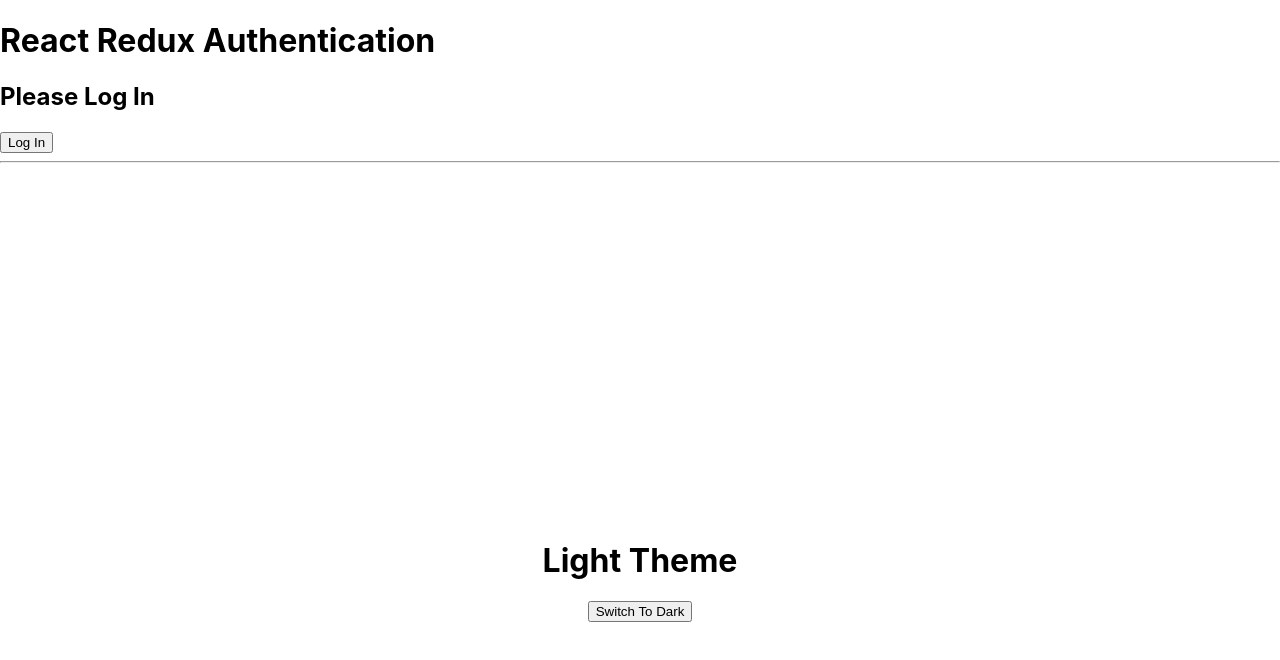
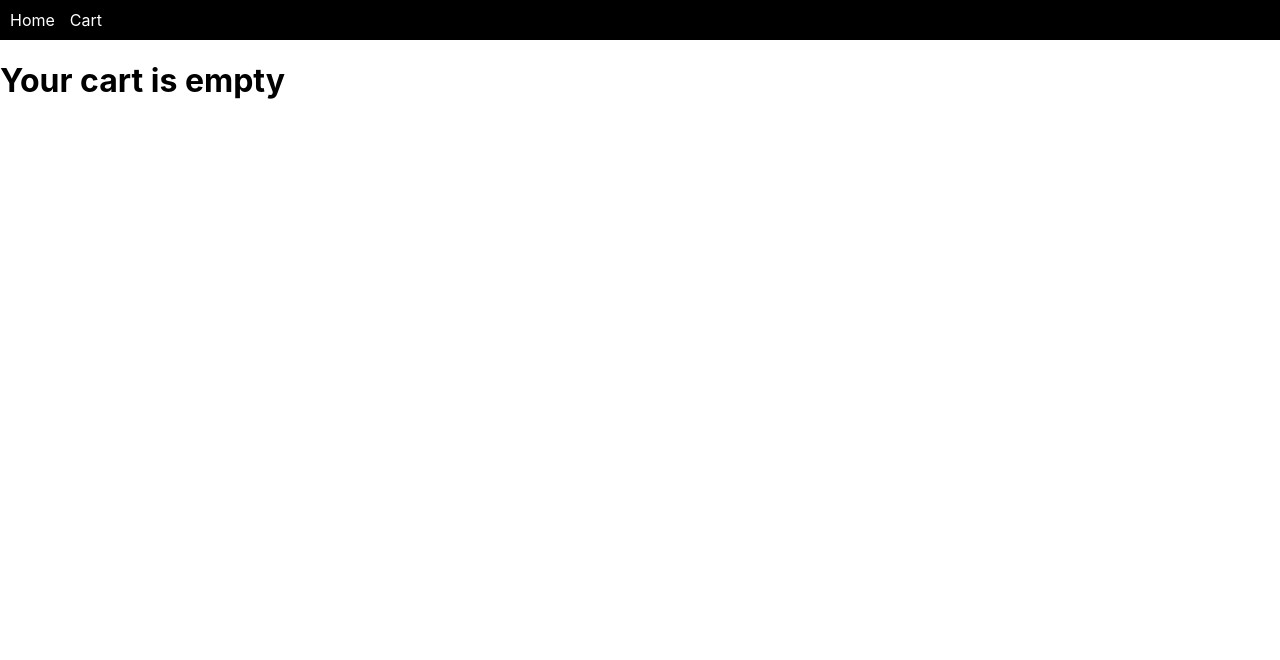
Before and after one commit to Vikas8920/class-12-React, a React (Create React App) app: page /cart in a window 1280 px wide. Shown: the top 660 px of the page. Built offline with nearby package versions, Linux system fonts and the light colour scheme; the HTML template or start-up script is replaced by a standard one.

Commit message:
02-04-2025

```diff
--- a/package.json
+++ b/package.json
@@ -3,6 +3,7 @@
   "version": "0.1.0",
   "private": true,
   "dependencies": {
+    "@reduxjs/toolkit": "^2.6.1",
     "@testing-library/dom": "^10.4.0",
     "@testing-library/jest-dom": "^6.6.3",
     "@testing-library/react": "^16.2.0",
--- a/src/App.js
+++ b/src/App.js
@@ -1,61 +1,19 @@
 import React from 'react'
-import { useDispatch, useSelector } from 'react-redux'
-import { login, logout, toggleTheme } from './Store/action'
+import {Route, BrowserRouter as Router, Routes } from 'react-router-dom'
+import Navbar from './Component/Navbar'
+import ProductList from './Component/ProductList'
+import Cart from './Component/Cart'
 
 const App = () => {
-  const dispatch = useDispatch()
-  const {isAuthenticated, user} = useSelector((state)=>state.auth)
-
-  const handlelogin = ()=>{
-    const userData = {name: 'John Doe', email: 'johnDoe@gmail.com'}
-    dispatch(login(userData))
-  }
-
-  const handlelogout = ()=>{
-    dispatch(logout())
-  }
-
-
-  // Theme functionality
-
-  const theme = useSelector((state)=>state.theme.mode)
-
-  const handleToggleTheme = ()=>{
-    dispatch(toggleTheme())
-  }
-
-  const appStyle = {
-    backgroundColor: theme === 'light'? '#ffffff': '#333333',
-    color: theme === 'light'? '#000000': '#ffffff',
-    height: '100vh',
-    display: 'flex',
-    justifyContent: 'center',
-    alignItems: 'center',
-    flexDirection: 'column'
-  }
   return (
     <>
-      <h1>React Redux Authentication</h1>
-      {isAuthenticated?(
-        <div>
-          <h2>Welcome, {user.name}</h2>
-          <button onClick={handlelogout}>Logout</button>
-        </div>
-      ):(
-        <div>
-          <h2>Please Log In</h2>
-          <button onClick={handlelogin}>Log In</button>
-        </div>
-      )}
-
-      <hr/>
-      <div style={appStyle}>
-        <h1>{theme.charAt(0).toUpperCase()+theme.slice(1)} Theme</h1>
-        <button onClick={handleToggleTheme}>
-          Switch To {theme === 'light'? 'Dark':'Light'}
-        </button>
-      </div>
-
+     <Router>
+       <Navbar/>
+       <Routes>
+        <Route path='/' element={<ProductList/>}/>
+        <Route path='/cart' element={<Cart/>}/>
+       </Routes>
+      </Router>
     </>
   )
 }
--- /dev/null
+++ b/src/Component/Cart.js
@@ -0,0 +1,38 @@
+import React from 'react'
+import { useSelector } from 'react-redux'
+
+const Cart = () => {
+    const productItems = useSelector((state)=>state.cart.cart)
+  return (
+    <>
+      <div className='container'>
+        {productItems.length===0?(
+            <h1>Your cart is empty</h1>
+        ):(
+            <table className='table'>
+                <tr>
+                    <th>S.No.</th>
+                    <th>Product Image</th>
+                    <th>Product Name</th>
+                    <th>Price</th>
+                    <th>Quantity</th>
+                </tr>
+                {productItems.map((item, index)=>{
+                    return(
+                        <tr key={item.id}>
+                            <td className='ps-3'>{index+1}</td>
+                            <td><img src={item.images} style={{width:'60px'}} className='ms-3' alt=''/></td>
+                            <td className='ps-3'>{item.title}</td>
+                            <td className='ps-3'>{item.price}</td>
+                            <td className='ps-3'>{item.stock}</td>
+                        </tr>
+                    )
+                })}
+            </table>
+        )}
+      </div>
+    </>
+  )
+}
+
+export default Cart
--- /dev/null
+++ b/src/Component/Navbar.js
@@ -0,0 +1,21 @@
+import React from 'react'
+import { Link } from 'react-router-dom'
+
+const Navbar = () => {
+  return (
+    <>
+      <nav style={{background:'black', padding:'10px'}}>
+        <ul style={{display:'flex', listStyle:'none', margin:0, padding:0}}>
+            <li style={{marginRight:'15px'}}>
+                <Link style={{color:'white', textDecoration:'none'}} to='/'>Home</Link>
+            </li>
+            <li>
+                <Link style={{color:'white', textDecoration:'none'}} to='/cart'>Cart</Link>
+            </li>
+        </ul>
+      </nav>
+    </>
+  )
+}
+
+export default Navbar
--- /dev/null
+++ b/src/Component/ProductList.js
@@ -0,0 +1,43 @@
+import React, { useEffect, useState } from 'react'
+import { useDispatch } from 'react-redux'
+import { addNewItem } from '../Store/addToCart'
+
+const ProductList = () => {
+    const [products, setProducts] = useState([])
+    const dispatch = useDispatch()
+
+    useEffect(()=>{
+        fetch('https://dummyjson.com/products')
+        .then((response)=>response.json())
+        .then((data)=>setProducts(data.products))
+    }, [])
+
+      const addToCart = (product) =>{
+        dispatch(addNewItem(product))
+      }
+  return (
+    <>
+      <div className='container'>
+        <div className='row'>
+            {products.length?(
+                products.map((product)=>(
+                    <div key={product.id} className='col-md-4 mb-3'>
+                        <div className='card'>
+                            <img src={product.images} className='card-img-top' alt='' style={{width:'350px', height:'250px'}}/>
+                        </div>
+                        <div className='card-body'>
+                            <h5 className='card-title'>{product.title}</h5>
+                            <p className='card-text'>{product.description}</p>
+                            <p className='card-text'>$ {product.price}</p>
+                            <button className='btn btn-primary' onClick={()=>addToCart(product)}>Add To Cart</button>
+                        </div>
+                    </div>
+                ))
+            ):<div className='display-1 mt-3'>Data is loading...</div>}
+        </div>
+      </div>
+    </>
+  )
+}
+
+export default ProductList
--- a/src/Store/action.js
+++ /dev/null
@@ -1,18 +0,0 @@
-export const login = (user) =>{
-    return{
-        type:'LOGIN',
-        payload: user
-    }
-}
-
-export const logout = () =>{
-    return{
-        type:'LOGOUT',
-    }
-}
-
-export const toggleTheme = () =>{
-    return{
-        type: 'TOGGLE_THEME'
-    }
-}
--- /dev/null
+++ b/src/Store/addToCart.js
@@ -0,0 +1,16 @@
+import { createSlice } from "@reduxjs/toolkit";
+
+export const addToCartSlice = createSlice({
+    name:'cart',
+    initialState:{
+        cart:[],
+    },
+    reducers:{
+        addNewItem:(state, action) =>{
+            state.cart = [...state.cart, action.payload]
+        }
+    }
+})
+
+export const {addNewItem} = addToCartSlice.actions
+export default addToCartSlice.reducer
--- a/src/Store/authReducer.js
+++ /dev/null
@@ -1,25 +0,0 @@
-const initialState = {
-    isAuthenticated: false,
-    user: null
-}
-
-const authReducer = (state = initialState, action) => {
-    switch(action.type){
-        case 'LOGIN':
-            return{
-                ...state,
-                isAuthenticated:true,
-                user: action.payload,
-            }
-        case 'LOGOUT':
-            return{
-                ...state,
-                isAuthenticated: false,
-                user: null,
-            }
-        default:
-            return state
-    }
-}
-
-export default authReducer
--- a/src/Store/store.js
+++ b/src/Store/store.js
@@ -1,13 +1,8 @@
-import { combineReducers, createStore } from "redux";
-import authReducer from "./authReducer";
-import themeReducer from "./themeReducer";
+import { configureStore } from "@reduxjs/toolkit";
+import addToCartReducer from "./addToCart";
 
-
-const rootReducer = combineReducers({
-     auth: authReducer,
-     theme: themeReducer
+export default configureStore({
+    reducer:{
+      cart: addToCartReducer
+    }
 })
-
-const store = createStore(rootReducer)
-
-export default store
--- a/src/Store/themeReducer.js
+++ /dev/null
@@ -1,17 +0,0 @@
-const initialState = {
-    mode: 'light'
-}
-
-const themeReducer = (state = initialState, action) => {
-  switch (action.type){
-    case 'TOGGLE_THEME':
-        return{
-            ...state,
-            mode: state.mode === 'light'?'dark':'light'
-        }
-    default:
-        return state
-  }
-}
-
-export default themeReducer
```
Also changed, not shown: 1 other file (tests, documents, lock files or other folders).
